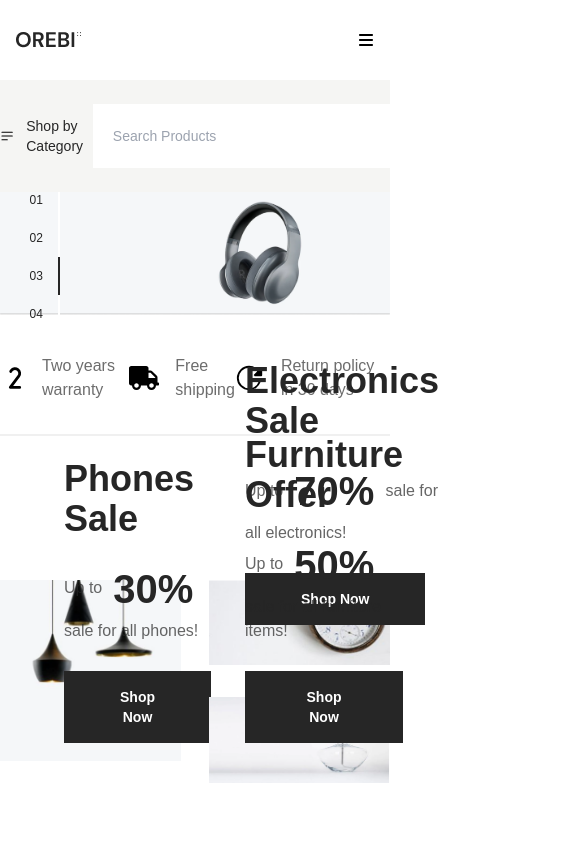
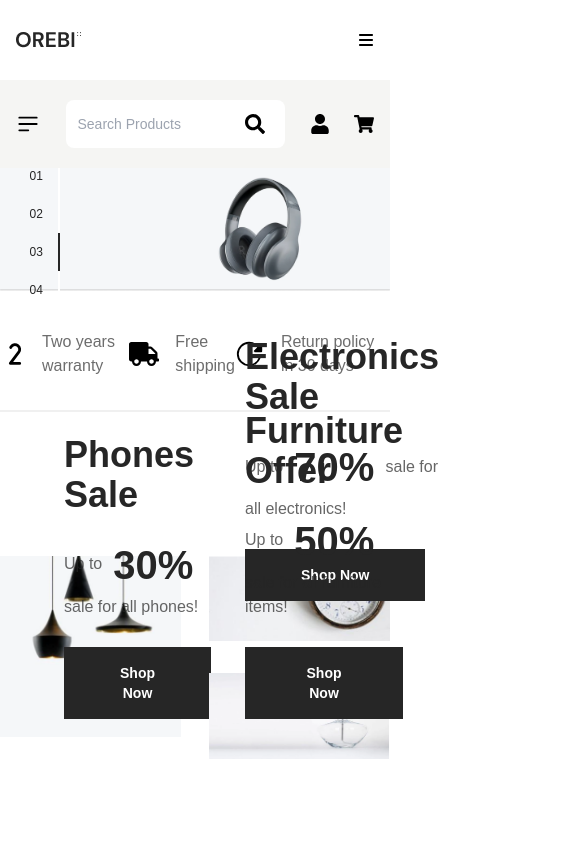
Before and after one commit to yasinn-arafat/Orebi, a React (Vite) app: page / in a window 390 px wide. Shown: the top 844 px of the page, 585 px wide, since content can reach past the window. Built offline with nearby package versions, Linux system fonts and the light colour scheme.

Commit message:
Menubar Part Responsive Done

```diff
--- a/src/Component/CommonComponent/Search.jsx
+++ b/src/Component/CommonComponent/Search.jsx
@@ -10,9 +10,9 @@ const Search = ({ placeholder }) => {
           <input
             type="text"
             placeholder={placeholder}
-            className="w-[600px] py-5 pl-5 placeholder:text[#C4C4C4] placeholder:text-sm placeholder:font-DMsans placeholder:font-normal"
+            className="placeholder:text[#C4C4C4] max-w-[600px] rounded-lg py-3 pl-3 placeholder:font-DMsans placeholder:text-sm placeholder:font-normal sm:w-[400px] sm:pl-5 md:w-[600px] md:py-5"
           />
-          <div className="absolute top-1/2 right-0 -translate-y-2/4 pr-5 text-2xl">
+          <div className="absolute right-0 top-1/2 -translate-y-2/4 cursor-pointer pr-5 text-xl sm:text-2xl">
             <FaSearch />
           </div>
         </div>
--- a/src/Component/HomeComponent/Header/Header.jsx
+++ b/src/Component/HomeComponent/Header/Header.jsx
@@ -13,7 +13,7 @@ const Header = () => {
 
   return (
     <>
-      <nav className="bg-main-bg-color px-4 py-8 md:px-3 ">
+      <nav className="bg-main-bg-color px-4 py-8 md:px-3 lg:px-4 ">
         <div className="container">
           <div className="flex items-center justify-between">
             <div>
@@ -44,7 +44,7 @@ const Header = () => {
               </ul>
             </div>
 
-            <div className="hidden sm:block"></div>
+            <div className="hidden md:block"></div>
 
             <div className="cursor-pointer sm:hidden" onClick={HandelNavICon}>
               {isShow === true ? <FaXmark /> : <FaBars />}
--- a/src/Component/HomeComponent/MenuBar/MenuBar.jsx
+++ b/src/Component/HomeComponent/MenuBar/MenuBar.jsx
@@ -7,28 +7,28 @@ import { FaUser, FaCaretDown, FaShoppingCart } from "react-icons/fa";
 const MenuBar = () => {
   return (
     <>
-      <div className="bg-secondery-bg-colorr py-6">
+      <div className="bg-secondery-bg-colorr px-4 py-5 md:px-3 md:py-6 lg:px-4">
         <div className="container">
           <Flex className={"justify-between"}>
             <Flex className={"gap-x-3"}>
-              <HiMiniBars3BottomLeft className="text-2xl" />
-              <p className=" font-DMsans text-sm font-normal text-main-font-color">
+              <HiMiniBars3BottomLeft className="cursor-pointer text-2xl" />
+              <p className="hidden font-DMsans text-sm font-normal text-main-font-color md:block">
                 Shop by Category
               </p>
             </Flex>
 
             <Search placeholder={"Search Products"} />
 
-            <Flex className={"gap-x-10"}>
-              <Flex className={"gap-x-2"}>
-                <div className="text-2xl">
+            <Flex className={"gap-x-6 sm:gap-x-10"}>
+              <Flex className={"gap-x-1 md:gap-x-2"}>
+                <div className="cursor-pointer text-xl sm:text-2xl">
                   <FaUser />
                 </div>
-                <div className="text-2xl">
+                <div className="hidden cursor-pointer text-xl sm:text-2xl md:block">
                   <FaCaretDown />
                 </div>
               </Flex>
-              <div className="text-2xl">
+              <div className="cursor-pointer text-xl sm:text-2xl">
                 <FaShoppingCart />
               </div>
             </Flex>
```
